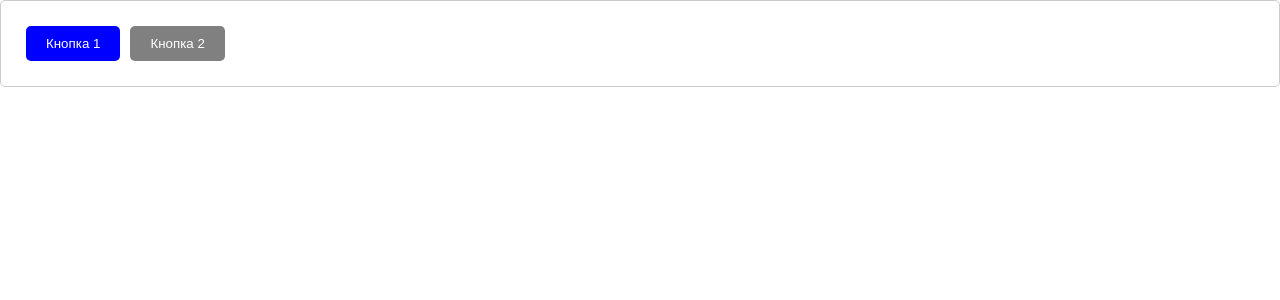
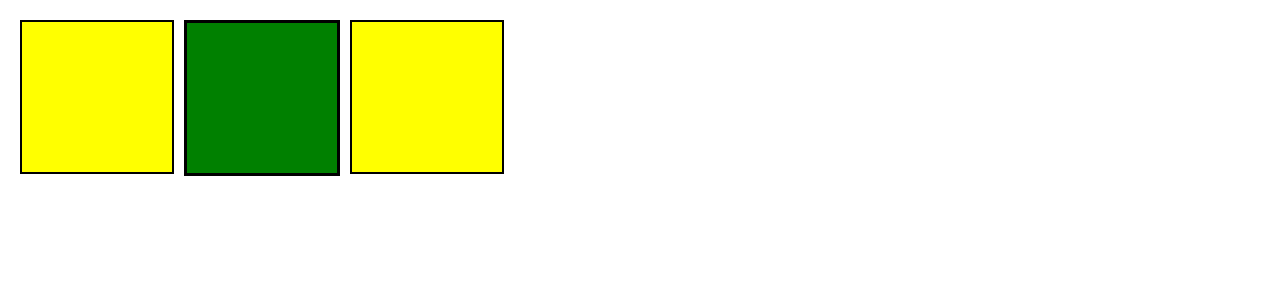
Before and after one commit to ShamarBey/React_tasks, a React (Create React App) app in the folder my-app/: page / in a window 1280 px wide. Shown: the top 300 px of the page. Built offline with nearby package versions, Linux system fonts and the light colour scheme.

Commit message:
Задание 106

```diff
--- a/my-app/src/App.js
+++ b/my-app/src/App.js
@@ -2,35 +2,32 @@ import React from 'react';
 import styled from 'styled-components';
 
 // Создание стилизованных компонентов
-const Container = styled.div`
-  padding: 20px;
-  border: 1px solid #ccc;
-  border-radius: 5px;
-  margin-bottom: 20px;
+const DIVA = styled.div`
+  width: 150px;
+  height: 150px;
+  background-color: yellow;
+  border: 2px solid black;
 `;
 
-const Button = styled.button`
-  padding: 10px 20px;
-  margin: 5px;
-  border: none;
-  border-radius: 5px;
-  cursor: pointer;
-  background-color: ${(props) => (props.primary ? 'blue' : 'gray')};
-  color: white;
-
-  &:disabled {
-    opacity: 0.5;
-    cursor: not-allowed;
-  }
+const DIVB = styled(DIVA)`
+  background-color: green;
+  border-width: 3px;
 `;
 
-function ButtonComponent() {
+const Container = styled.div`
+  display: flex;
+  gap: 10px;
+  padding: 20px;
+`;
+
+function Block1() {
   return (
     <Container>
-      <Button primary>Кнопка 1</Button>
-      <Button>Кнопка 2</Button>
+      <DIVA />
+      <DIVB />
+      <DIVA />
     </Container>
   );
 }
 
-export default ButtonComponent;
+export default Block1;
```
